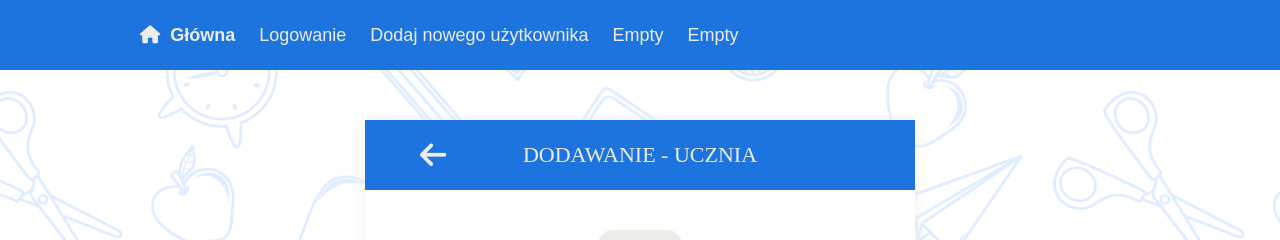
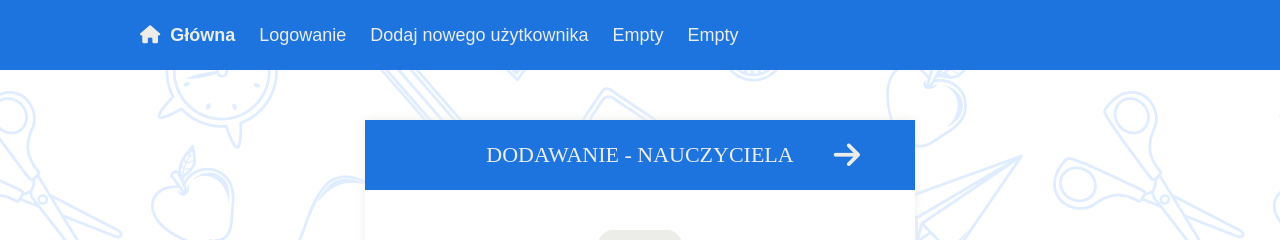
Before and after one commit to kardahim/SchoolManagementSystem, a React (Create React App) app in the folder client/: page /add/user in a window 1280 px wide. Shown: the top 240 px of the page. Built offline with nearby package versions, Linux system fonts and the light colour scheme; no server answers.

Commit message:
add user spa

```diff
--- a/client/src/pages/AddNewUser/AddNewUser.js
+++ b/client/src/pages/AddNewUser/AddNewUser.js
@@ -1,15 +1,20 @@
-import React, { useState } from 'react'
+import React, { useEffect, useState } from 'react'
 import './AddNewUser.scss'
 import Teacher from './TeacherForm'
 import Student from './StudentForm'
+import TeacherForm from './TeacherForm'
 
 function AddNewUser() {
-    const [user, setUser] = useState('')
-
-    return (
-        // Teacher.call()
-        Student.call()
-    )
+    if (sessionStorage.getItem('user') === 'student') {
+        return (
+            Student.call()
+        )
+    }
+    else {
+        return (
+            Teacher.call()
+        )
+    }
 }
 
 export default AddNewUser
--- a/client/src/pages/AddNewUser/StudentForm.js
+++ b/client/src/pages/AddNewUser/StudentForm.js
@@ -43,6 +43,11 @@ function StudentForm() {
             })
     }
 
+    const changeForm = () => {
+        sessionStorage.setItem('user', 'teacher')
+        window.location.reload()
+    }
+
     return (
         <div className='addNewUser-container'>
             <Formik
@@ -52,7 +57,7 @@ function StudentForm() {
                 <Form className='addNewUser-form'>
                     <div className='form-header'>
                         dodawanie - ucznia
-                        <i className="fa-solid fa-arrow-left"></i>
+                        <i className="fa-solid fa-arrow-left" onClick={changeForm}></i>
                     </div>
                     <div className='form-body'>
                         <div className='form-icon-container'>
--- a/client/src/pages/AddNewUser/TeacherForm.js
+++ b/client/src/pages/AddNewUser/TeacherForm.js
@@ -32,6 +32,11 @@ function TeacherForm() {
             })
     }
 
+    const changeForm = () => {
+        sessionStorage.setItem('user', 'student')
+        window.location.reload()
+    }
+
     return (
         <div className='addNewUser-container'>
             <Formik
@@ -41,7 +46,7 @@ function TeacherForm() {
                 <Form className='addNewUser-form'>
                     <div className='form-header'>
                         dodawanie - nauczyciela
-                        <i className="fa-solid fa-arrow-right"></i>
+                        <i className="fa-solid fa-arrow-right" onClick={changeForm}></i>
                     </div>
                     <div className='form-body'>
                         <div className='form-icon-container'>
```
